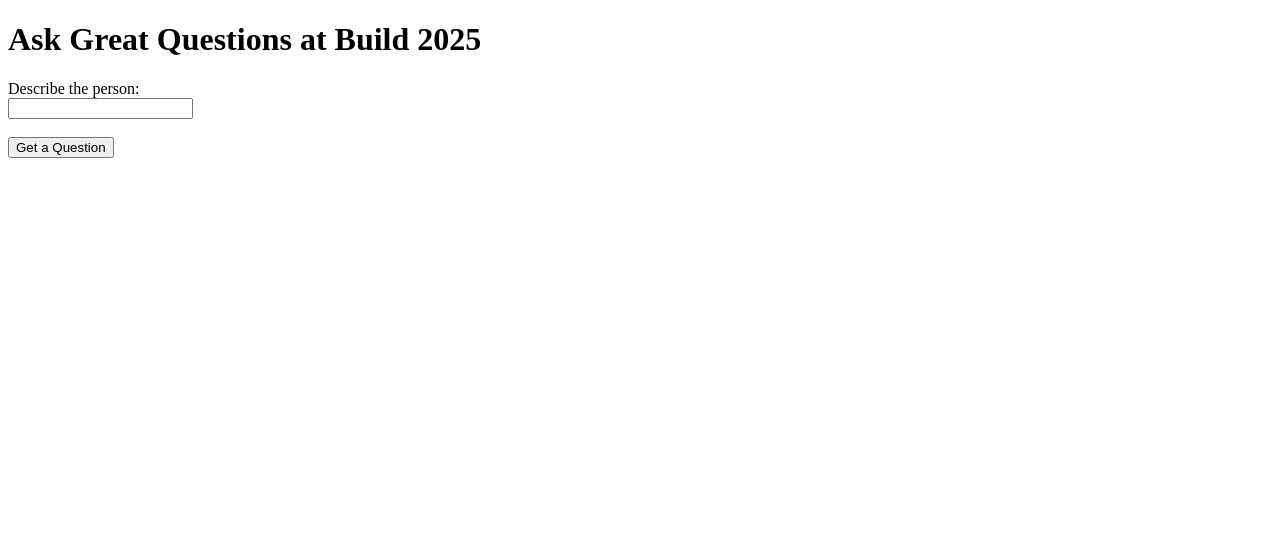
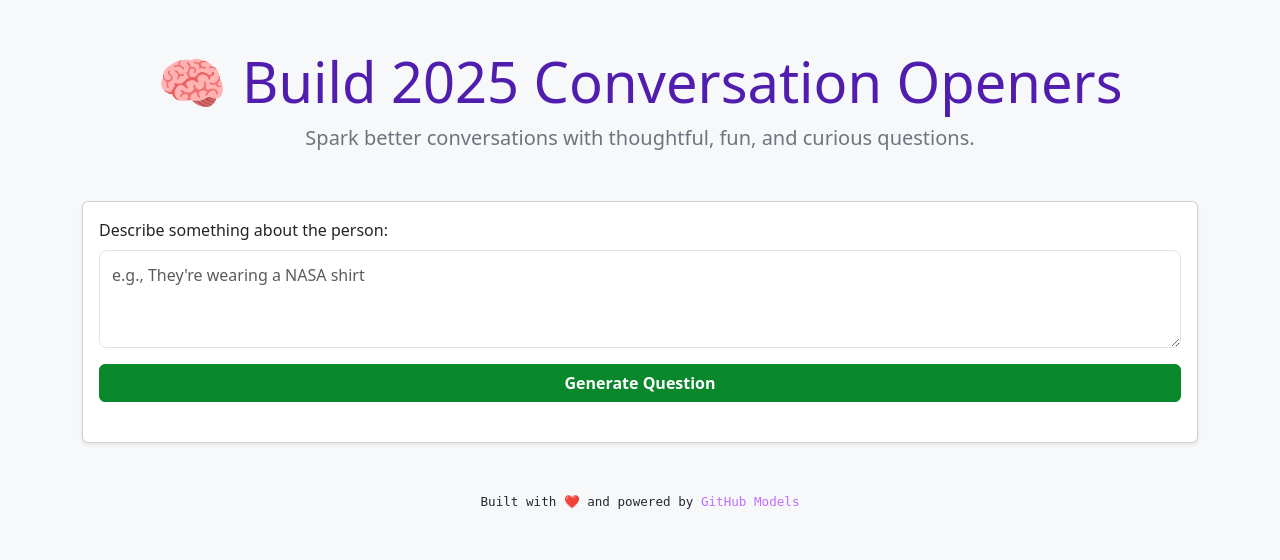
Before and after one commit to varmalab/conversation-spark, a Flask app: page / in a window 1280 px wide. Shown: the top 560 px of the page. Run offline with Flask 3, Linux system fonts and the light colour scheme.

Commit message:
Now prettier

```diff
--- a/app.py
+++ b/app.py
@@ -7,7 +7,7 @@
 
 load_dotenv()
 
-app = Flask(__name__)
+app = Flask("Build 2025 Conversation Openers")  # Updated app name
 
 # GitHub Models API setup
 endpoint = "https://models.github.ai/inference"
--- a/templates/index.html
+++ b/templates/index.html
@@ -3,20 +3,99 @@
 <head>
     <meta charset="UTF-8">
     <meta name="viewport" content="width=device-width, initial-scale=1.0">
-    <title>Ask Great Questions at Build 2025</title>
+    <title>Build 2025 Conversation Openers</title>
+    <!-- Favicon -->
+    <link rel="icon" href="https://github.githubassets.com/favicons/favicon.svg" type="image/svg+xml">
+    <!-- Bootstrap CSS -->
+    <link href="https://cdn.jsdelivr.net/npm/bootstrap@5.3.0/dist/css/bootstrap.min.css" rel="stylesheet">
+    <style>
+        :root {
+            --github-green: #08872B;
+            --github-hover-green: #104C35;
+            --github-purple: #501DAF;
+            --github-light-purple: #C06EFF;
+            --github-light-gray: #F6F8FA;
+            --github-dark-gray: #24292f;
+            --github-light-green: #BFFFD1;
+        }
+        body {
+            background-color: var(--github-light-gray);
+        }
+        .text-primary {
+            color: var(--github-purple) !important;
+        }
+        .btn-primary {
+            background-color: var(--github-green);
+            border-color: var(--github-green);
+            font-weight: bold;
+            color: white;
+        }
+        .btn-primary:hover {
+            background-color: var(--github-hover-green);
+            border-color: var(--github-hover-green);
+        }
+        .form-control {
+            border-radius: 0.5rem;
+            padding: 0.75rem;
+        }
+        .alert-success {
+            background-color: var(--github-light-green);
+            border: none;
+            color: var(--github-dark-gray);
+        }
+        .alert-success strong {
+            color: var(--github-hover-green);
+        }
+        .result-card {
+            background-color: white;
+            border-radius: 0.5rem;
+            padding: 1rem;
+            box-shadow: 0 2px 4px rgba(0, 0, 0, 0.1);
+        }
+        footer {
+            color: var(--github-dark-gray);
+            font-family: monospace;
+            font-size: 0.9rem;
+        }
+        footer a {
+            color: var(--github-light-purple);
+            text-decoration: none;
+        }
+        footer a:hover {
+            text-decoration: underline;
+        }
+    </style>
 </head>
 <body>
-    <h1>Ask Great Questions at Build 2025</h1>
-    <form method="POST">
-        <label for="description">Describe the person:</label><br>
-        <input type="text" id="description" name="description" required><br><br>
-        <button type="submit">Get a Question</button>
-    </form>
-    {% if question %}
-        <div>
-            <h2>Suggested Question:</h2>
-            <p>{{ question }}</p>
+    <div class="container py-5">
+        <div class="text-center mb-5">
+            <h1 class="display-4 text-primary">🧠 Build 2025 Conversation Openers</h1>
+            <p class="lead text-secondary">Spark better conversations with thoughtful, fun, and curious questions.</p>
         </div>
-    {% endif %}
+        <div class="card shadow-sm">
+            <div class="card-body">
+                <form method="POST" class="mb-4">
+                    <div class="mb-3">
+                        <label for="description" class="form-label">Describe something about the person:</label>
+                        <textarea class="form-control" id="description" name="description" rows="3" placeholder="e.g., They're wearing a NASA shirt"></textarea>
+                    </div>
+                    <button type="submit" class="btn btn-primary w-100">Generate Question</button>
+                </form>
+                {% if question %}
+                <div class="alert alert-success">
+                    <strong>Suggested Question:</strong>
+                    <div class="result-card mt-2">
+                        {{ question }}
+                    </div>
+                </div>
+                {% endif %}
+            </div>
+        </div>
+        <footer class="text-center mt-5">
+            <small>Built with ❤️ and powered by <a href="https://docs.github.com/en/github-models" target="_blank">GitHub Models</a></small>
+        </footer>
+    </div>
+    <!-- Bootstrap JS -->
+    <script src="https://cdn.jsdelivr.net/npm/bootstrap@5.3.0/dist/js/bootstrap.bundle.min.js"></script>
 </body>
 </html>
```
Also changed, not shown: README.md.
